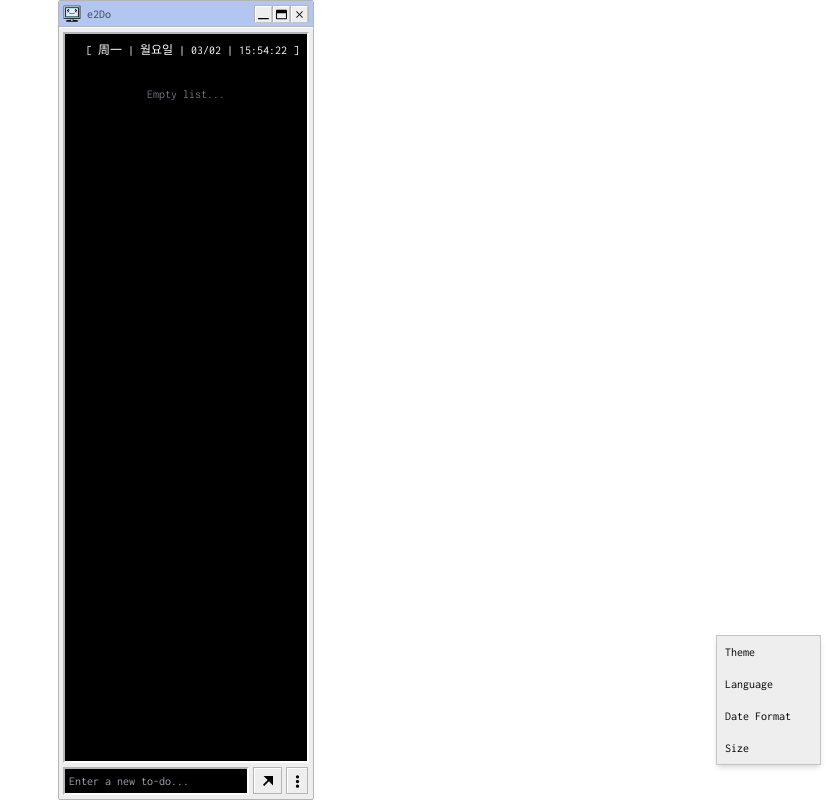
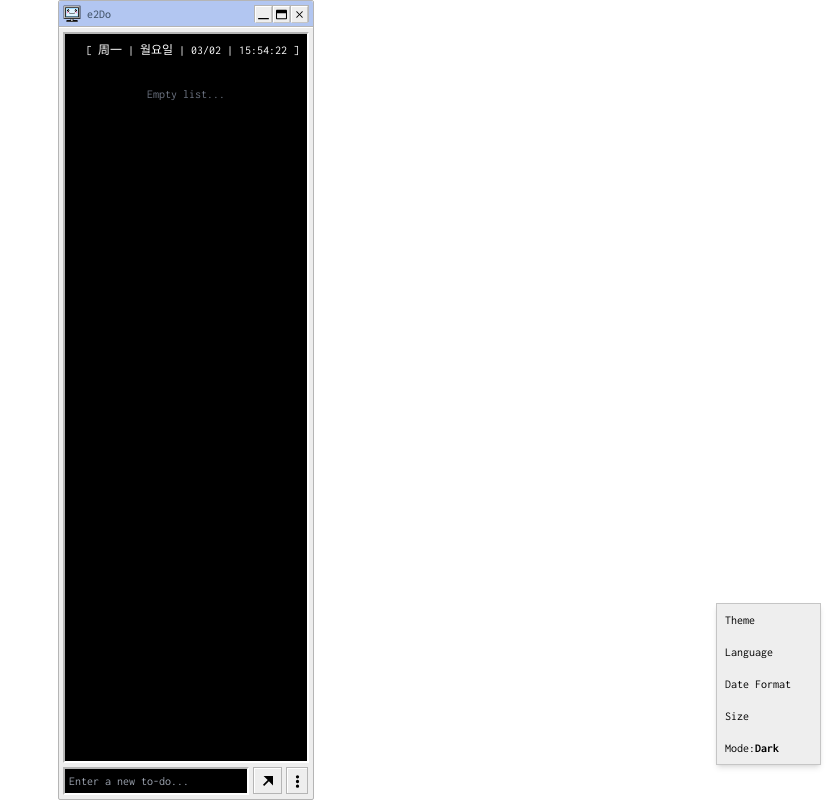
Before and after one commit to inmz02/didactic-pancake, a React (Vite) app in the folder render/: page / in a window 1280 px wide. Both pictures are taken after a click on the element 751 px from the left and 780 px from the top of the page. Shown: the whole page, without its empty margins (454-1280 px from the left). Built offline with nearby package versions, Linux system fonts and the light colour scheme.

Commit message:
Dark and Light Modes [2]

```diff
--- a/render/src/App.jsx
+++ b/render/src/App.jsx
@@ -4,6 +4,7 @@ import { AddComp } from "./comps/AddComp";
 import { useState, useEffect } from "react";
 import { initializeWindowSize } from "./comps/initWindowSize";
 import "./styles.scss";
+import { use } from "react";
 
 if (typeof window !== "undefined" && window.electronAPI) {
   initializeWindowSize();
@@ -12,14 +13,28 @@ if (typeof window !== "undefined" && window.electronAPI) {
 function App() {
   const [items, setItems] = useState([]);
   const [lang, setLang] = useState("en");
-  const [selectedTheme, setSelectedTheme] = useState('theme-blue');
+  const [selectedTheme, setSelectedTheme] = useState(() =>
+    localStorage.getItem("selectedTheme") || "theme-blue"
+  );
+  const [selectedMode, setSelectedMode] = useState(() =>
+    localStorage.getItem("selectedMode") || "darkMode"
+  );
   const [selectedDateFormat, setSelectedDateFormat] = useState("chineseKorean");
 
+  // ✅ Apply theme and save to localStorage
+  useEffect(() => {
+    document.documentElement.classList.remove("theme-blue", "theme-pink", "theme-green", "theme-purple", "theme-orange");
+    document.documentElement.classList.add(selectedTheme);
+    localStorage.setItem("selectedTheme", selectedTheme);
+  }, [selectedTheme]);
 
-  // Theme changing
+  // ✅ Apply mode and save to localStorage
   useEffect(() => {
-    document.documentElement.className = selectedTheme;
-  }, [selectedTheme]);
+    document.documentElement.classList.remove("lightMode", "darkMode");
+    document.documentElement.classList.add(selectedMode);
+    localStorage.setItem("selectedMode", selectedMode);
+  }, [selectedMode]);
+
 
   useEffect(() => {
     const savedItems = JSON.parse(localStorage.getItem("todo-items"));
@@ -68,6 +83,8 @@ function App() {
         setSelectedDateFormat={setSelectedDateFormat}
         selectedTheme={selectedTheme}
         setSelectedTheme={setSelectedTheme}
+        selectedMode={selectedMode}
+        setSelectedMode={setSelectedMode}
       />
     </div>
   );
--- a/render/src/comps/AddComp.jsx
+++ b/render/src/comps/AddComp.jsx
@@ -13,6 +13,8 @@ export const AddComp = ({
   setSelectedDateFormat,
   selectedTheme,
   setSelectedTheme,
+  selectedMode,
+  setSelectedMode,
 }) => {
   const [input, setInput] = useState("");
   const [menuVisible, setMenuVisible] = useState(false); // Tracks menu visibility
@@ -104,6 +106,8 @@ export const AddComp = ({
               setSelectedSize={setSelectedSize}
               selectedTheme={selectedTheme}
               setSelectedTheme={setSelectedTheme}
+              selectedMode={selectedMode}
+              setSelectedMode={setSelectedMode}
             />
           )}
         </div>
--- a/render/src/comps/MainContainer.jsx
+++ b/render/src/comps/MainContainer.jsx
@@ -54,7 +54,7 @@ export const MainContainer = ({
 
   return (
     <div className="flex-grow border-t border-white bg-[#eeeeee] p-1 pb-0 flex flex-col overflow-auto">
-      <div className="h-full bg-black text-white p-2 flex flex-col gap-3 overflow-auto border-2 border-t-[#b5b5b5] border-l-[#b5b5b5] border-b-white border-r-white myHiddenScrollbar">
+      <div className="mainContainerTasks myHiddenScrollbar">
 
         {/* ✅ Pass selectedDateFormat to MyDate */}
         <MyDate selectedDateFormat={selectedDateFormat} />
--- a/render/src/comps/MenuPopup.jsx
+++ b/render/src/comps/MenuPopup.jsx
@@ -15,6 +15,8 @@ export const MenuPopup = ({
   setSelectedSize,
   selectedTheme,
   setSelectedTheme,
+  selectedMode,
+  setSelectedMode,
 }) => {
   const [hoveredMenu, setHoveredMenu] = useState(null);
 
@@ -47,8 +49,14 @@ export const MenuPopup = ({
   ];
 
   const themeOptions = [
-    { id: "theme-blue", label: getTranslation("MenuVocab.Theme.Colours.Blue", lang) },
-    { id: "theme-pink", label: getTranslation("MenuVocab.Theme.Colours.Pink", lang) },
+    {
+      id: "theme-blue",
+      label: getTranslation("MenuVocab.Theme.Colours.Blue", lang),
+    },
+    {
+      id: "theme-pink",
+      label: getTranslation("MenuVocab.Theme.Colours.Pink", lang),
+    },
     {
       id: "theme-green",
       label: getTranslation("MenuVocab.Theme.Colours.Green", lang),
@@ -96,6 +104,13 @@ export const MenuPopup = ({
     onClose();
   };
 
+  const handleModeClick = () => {
+    const newMode = selectedMode === "darkMode" ? "lightMode" : "darkMode";
+    console.log("Toggling Mode:", newMode); // Debugging
+    setSelectedMode(newMode);
+    onClose();
+  };
+
   return (
     <div>
       <div
@@ -110,7 +125,6 @@ export const MenuPopup = ({
             onMouseEnter={() => handleMouseEnter("theme")}
             onMouseLeave={handleMouseLeave}
           >
-
             {!hoveredMenu || hoveredMenu !== "theme" ? (
               getTranslation("MenuVocab.Theme", lang)
             ) : (
@@ -144,7 +158,6 @@ export const MenuPopup = ({
             onMouseEnter={() => handleMouseEnter("language")}
             onMouseLeave={handleMouseLeave}
           >
-
             {!hoveredMenu || hoveredMenu !== "language" ? (
               getTranslation("MenuVocab.Language", lang)
             ) : (
@@ -235,6 +248,21 @@ export const MenuPopup = ({
               </div>
             )}
           </li>
+
+          {/* Colour Modes */}
+          <li
+            className="menuPopupMain"
+            onClick={handleModeClick}
+            onMouseLeave={handleMouseLeave}
+          >
+            {getTranslation("MenuVocab.Mode.Main", lang)}
+
+            <span className="font-bold">
+              {selectedMode === "darkMode"
+                ? getTranslation("MenuVocab.Mode.Dark", lang)
+                : getTranslation("MenuVocab.Mode.Light", lang)}
+            </span>
+          </li>
         </ul>
       </div>
     </div>
--- a/render/src/comps/translations.json
+++ b/render/src/comps/translations.json
@@ -34,7 +34,16 @@
       "zh": "语言",
       "ko": "언어"
     },
-    "Size": { "en": "Size", "zh": "大小", "ko": "크기" }
+    "Size": { "en": "Size", "zh": "大小", "ko": "크기" },
+    "Mode": {
+      "Main": {
+        "en": "Mode:",
+        "zh": "模式：",
+        "ko": "모드:"
+      },
+      "Light" : { "en": "Light", "zh": "亮", "ko": "밝은" },
+      "Dark" : { "en": "Dark", "zh": "暗", "ko": "어두운" }
+    }
   },
 
   "Misc": {
--- a/render/src/styles.scss
+++ b/render/src/styles.scss
@@ -12,6 +12,34 @@
   padding: 0;
   box-sizing: border-box;
   font-family: "Inconsolata", monospace;
+}
+
+// Dark and Light Mode
+.darkMode {
+  .listItem {
+    @apply border-black;
+  }
+  .inputContainer {
+    @apply bg-black text-white !important;
+  }
+  .mainContainerTasks {
+    @apply bg-black text-white !important;
+  }
+}
+
+.lightMode {
+  .listItem {
+    @apply border-white;
+  }
+  .inputContainer {
+    @apply bg-white text-black;
+  }
+  .mainContainerTasks {
+    background-image: linear-gradient(#f4f4f4c4 1.5px, transparent 1.5px), linear-gradient(to right, #f4f4f4c4 1.5px, transparent 1.5px);
+    background-size: 17px 17px;
+    background-color: #ffffff;
+    @apply text-black;
+  }
 }
 
 body {
@@ -47,12 +75,16 @@ body {
       }
     }
 
+    .mainContainerTasks {
+      @apply h-full p-2 flex flex-col gap-3 overflow-auto border-2 border-t-[#b5b5b5] border-l-[#b5b5b5] border-b-white border-r-white;
+    }
+
     .inputContainer {
-      @apply h-[28px] p-1 bg-black text-white flex flex-col flex-grow overflow-auto border-2 border-t-[#b5b5b5] border-l-[#b5b5b5] border-b-white border-r-white;
+      @apply h-[28px] p-1 flex flex-col flex-grow overflow-auto border-2 border-t-[#b5b5b5] border-l-[#b5b5b5] border-b-white border-r-white;
     }
 
     .listItem {
-      @apply p-1 border border-black;
+      @apply p-1 border;
       &:hover {
         border-color: var(--main-list-border-hover-selected);
         @apply cursor-pointer;
@@ -84,7 +116,6 @@ body {
         }
       }
     }
-
 
     .myIcons {
       .inner-con {
@@ -131,5 +162,6 @@ body {
         }
       }
     }
+
   }
 }
```
